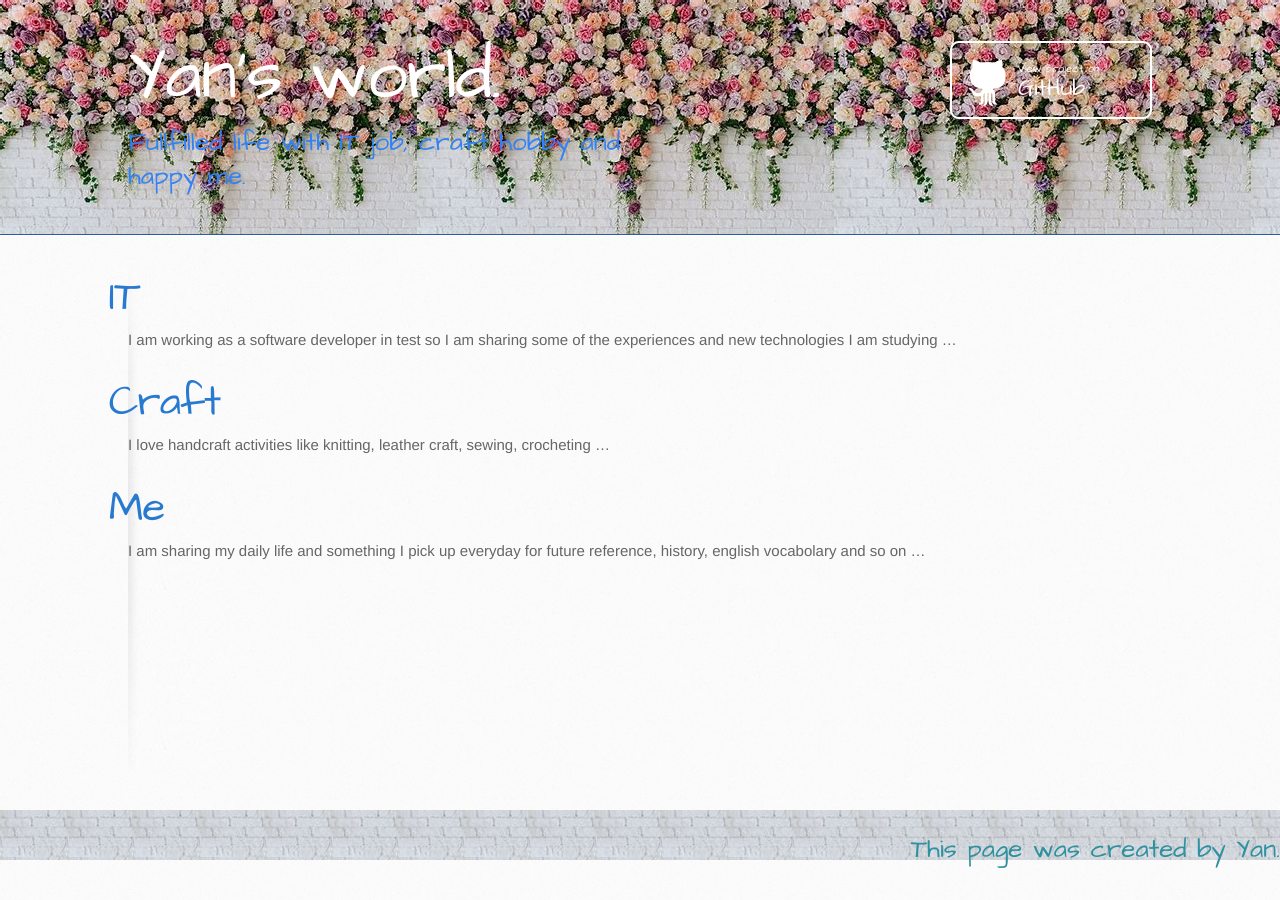
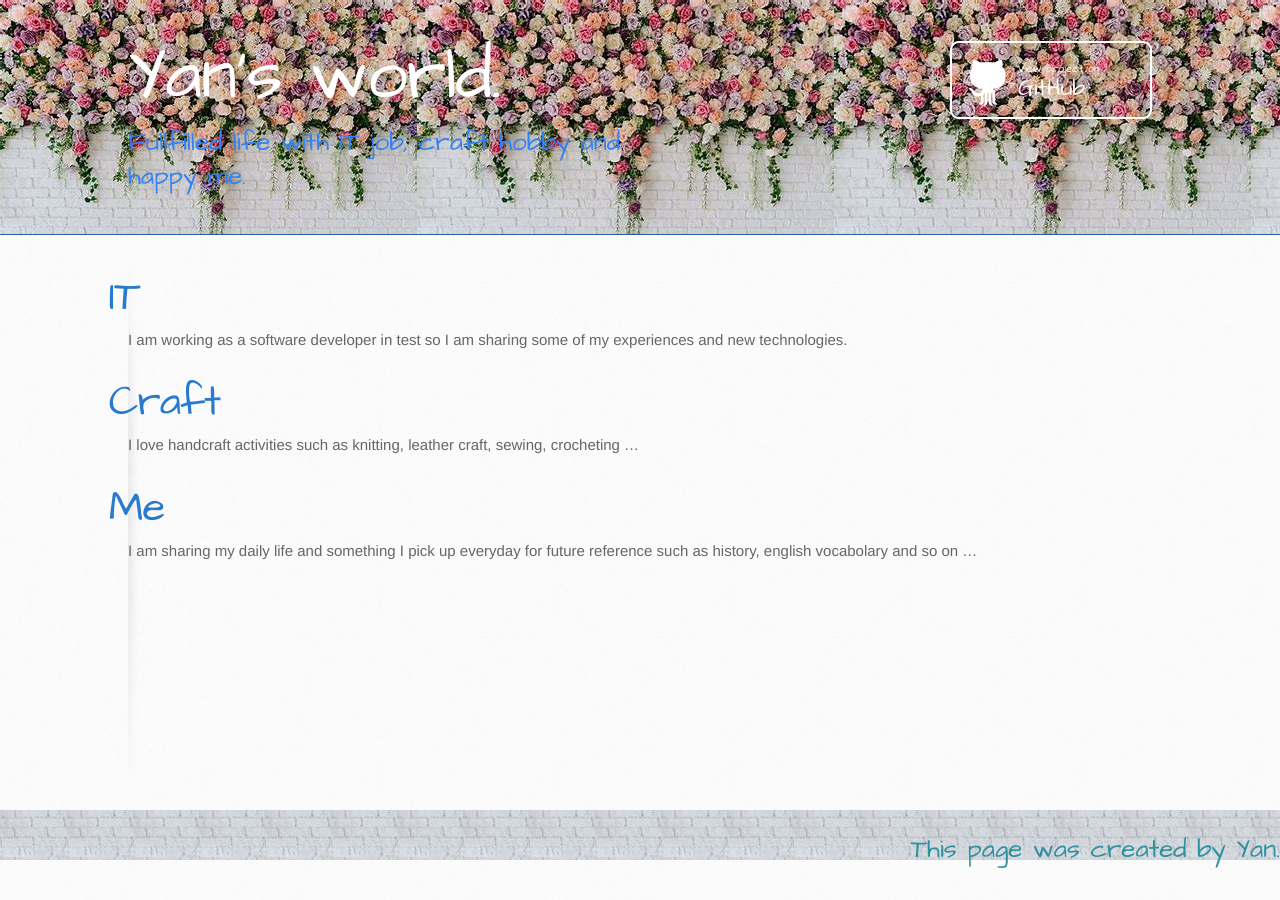
Before and after one commit to itcraftme/itcraftme, a Jekyll site: the page built from index.md, in a window 1280 px wide. Built offline with Jekyll 4.4.1, drawn with Linux system fonts in a browser that asks for light colours; our own code applies the rules of GitHub Pages for plain Markdown files.

Commit message:
Update index.md

```diff
--- a/index.md
+++ b/index.md
@@ -2,8 +2,8 @@
 layout: default
 ---
 # [IT](./docs/it/index.md)
-  I am working as a software developer in test so I am sharing some of the experiences and new technologies I am studying ...
+  I am working as a software developer in test so I am sharing some of my experiences and new technologies.
 # [Craft](./docs/craft/index.md)
-  I love handcraft activities like knitting, leather craft, sewing, crocheting ...
+  I love handcraft activities such as knitting, leather craft, sewing, crocheting ...
 # [Me](./docs/me/index.md)
-  I am sharing my daily life  and something I pick up everyday for future reference, history, english vocabolary and so on ...
+  I am sharing my daily life  and something I pick up everyday for future reference such as history, english vocabolary and so on ...
```
